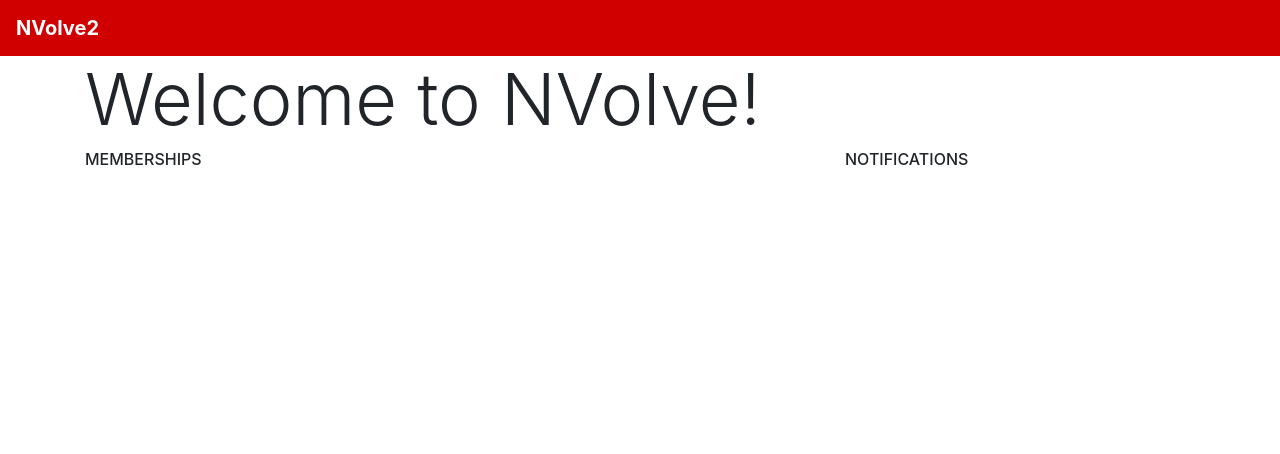
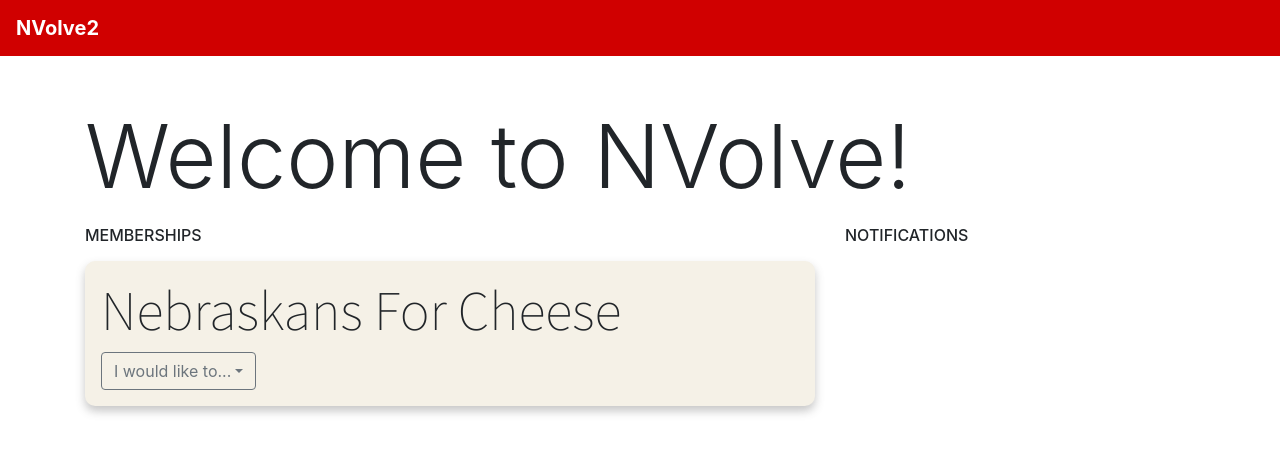
Before and after one commit to gauriramesh/nvolve2, a React (Create React App) app: page / in a window 1280 px wide. Shown: the top 454 px of the page. Built offline with nearby package versions, Linux system fonts and the light colour scheme; the HTML template or start-up script is replaced by a standard one.

Commit message:
Work on Dashboard

```diff
--- /dev/null
+++ b/src/components/RsoCard.css
@@ -0,0 +1,15 @@
+.rso-card {
+  background-color: #f5f1e7;
+  box-shadow: 0px 5px 10px #55555555;
+  border-radius: 10px;
+}
+
+.rso-name {
+  font-family: "Source Sans Pro";
+  font-weight: 100;
+  font-size: 3.5em;
+}
+
+.task-dropdown {
+  width: inherit;
+}
--- /dev/null
+++ b/src/components/RsoCard.js
@@ -0,0 +1,47 @@
+import React from "react";
+import "./RsoCard.css";
+
+import {
+  Dropdown,
+  DropdownItem,
+  DropdownMenu,
+  DropdownToggle
+} from "reactstrap";
+
+class RsoCard extends React.Component {
+  constructor(props) {
+    super(props);
+
+    this.toggle = this.toggle.bind(this);
+
+    this.state = {
+      dropdownOpen: false
+    };
+  }
+
+  toggle() {
+    this.setState(prevState => ({
+      dropdownOpen: !prevState.dropdownOpen
+    }));
+  }
+
+  render() {
+    return (
+      <div className="rso-card py-3 px-3">
+        <div>
+          <h2 className="rso-name">{this.props.rsoName}</h2>
+        </div>
+        <div className="task-dropdown">
+          <Dropdown isOpen={this.state.dropdownOpen} className="task-dropdown" toggle={this.toggle}>
+            <DropdownToggle outline color="secondary" caret>I would like to...</DropdownToggle>
+            <DropdownMenu>
+              <DropdownItem>Plan an Event</DropdownItem>
+              <DropdownItem>File a Reimbursement</DropdownItem>
+            </DropdownMenu>
+          </Dropdown>
+        </div>
+      </div>
+    );
+  }
+}
+export default RsoCard;
--- a/src/pages/Dashboard.js
+++ b/src/pages/Dashboard.js
@@ -1,17 +1,21 @@
 import React from "react";
 import { Container, Row, Col } from "reactstrap";
+import RsoCard from "../components/RsoCard.js";
 
 const Dashboard = () => {
   return (
     <Container>
-      <Row>
+      <Row className="mt-5 mb-2">
         <Col md="12">
-          <h1 className="display-3">Welcome to NVolve!</h1>
+          <h1 className="display-2">Welcome to NVolve!</h1>
         </Col>
       </Row>
       <Row>
         <Col md="8">
           <h6>MEMBERSHIPS</h6>
+          <div className="mt-3">
+            <RsoCard rsoName="Nebraskans For Cheese" />
+          </div>
         </Col>
         <Col md="4">
           <h6>NOTIFICATIONS</h6>
```
Also changed, not shown: src/services/eventServices.js (+10 -10 lines), src/services/rsoServices.js (+5 -5 lines).
